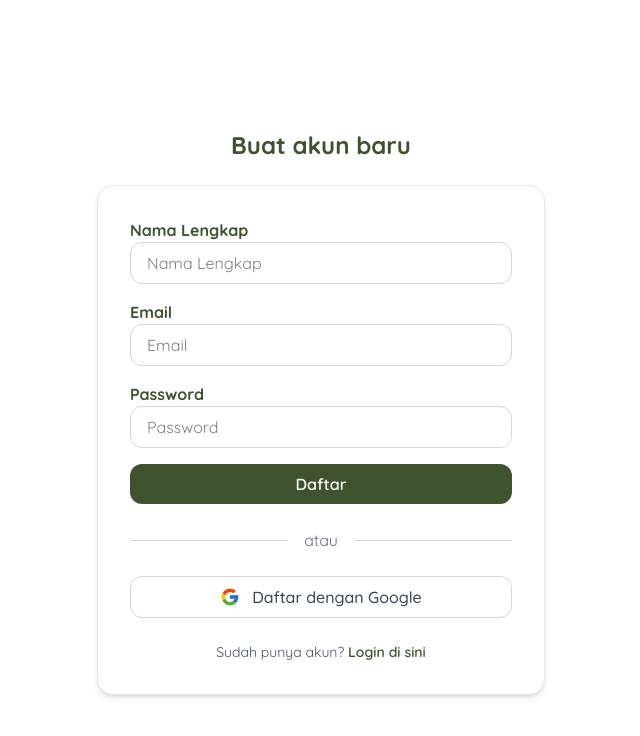
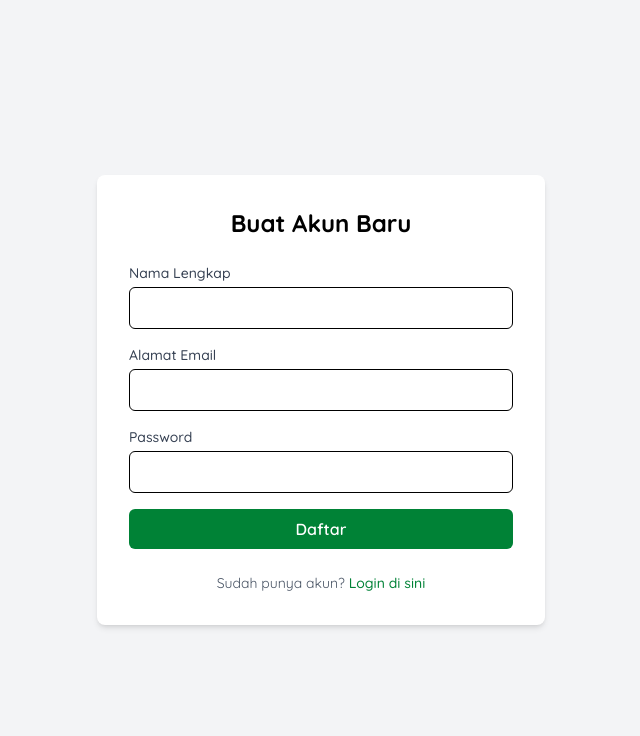
Before and after one commit to MATYUS05/GoLoop, a React (Vite) app in the folder GoLoop/: page /register in a window 1280 px wide. Shown: the top 736 px of the page, without its empty margins (319-959 px from the left). Built offline with nearby package versions, Linux system fonts and the light colour scheme.

Commit message:
Perbaikan Register

```diff
--- a/GoLoop/src/pages/auth/RegisterPage.jsx
+++ b/GoLoop/src/pages/auth/RegisterPage.jsx
@@ -1,168 +1,146 @@
-import React, { useState } from "react";
-import { Link, useNavigate } from "react-router-dom";
-import { FcGoogle } from "react-icons/fc";
+import React, { useState } from 'react';
+import { useNavigate, Link } from 'react-router-dom';
+import { auth, db } from '../../firebase/firebase';
+import { createUserWithEmailAndPassword, updateProfile } from 'firebase/auth';
+import { doc, setDoc, Timestamp } from 'firebase/firestore';
 
-
-import {
-  createUserWithEmailAndPassword,
-  signInWithPopup,
-  GoogleAuthProvider,
-} from "firebase/auth";
-import { doc, setDoc, Timestamp } from "firebase/firestore";
-import { auth, db } from "../../firebase/firebase";
-
-function RegisterPage() {
+function SignUpPage() {
   const navigate = useNavigate();
-  const [name, setName] = useState("");
-  const [email, setEmail] = useState("");
-  const [password, setPassword] = useState("");
-  const [error, setError] = useState("");
+  const [formData, setFormData] = useState({
+    displayName: '',
+    email: '',
+    password: '',
+  });
+  const [error, setError] = useState('');
   const [loading, setLoading] = useState(false);
 
-  const handleEmailRegister = async (e) => {
+  const handleChange = (e) => {
+    setFormData({
+      ...formData,
+      [e.target.name]: e.target.value,
+    });
+  };
+
+  const handleSignUp = async (e) => {
     e.preventDefault();
-    setError("");
-
-    if (!name || !email || !password) {
-      setError("Semua kolom wajib diisi.");
-      return;
+    if (!formData.displayName || !formData.email || !formData.password) {
+      return setError('Semua field wajib diisi.');
+    }
+    if (formData.password.length < 6) {
+      return setError('Password minimal harus 6 karakter.');
     }
 
     setLoading(true);
+    setError('');
 
     try {
+      // Langkah 1: Buat user di Firebase Authentication
       const userCredential = await createUserWithEmailAndPassword(
         auth,
-        email,
-        password
+        formData.email,
+        formData.password
       );
       const user = userCredential.user;
-      const userData = {
+
+      // Langkah 2: Update profil di Firebase Authentication (untuk nama)
+      await updateProfile(user, {
+        displayName: formData.displayName,
+      });
+
+      // Langkah 3: Buat dokumen untuk user di koleksi 'users' Firestore
+      // Ini adalah langkah kunci yang menyelesaikan masalah Anda
+      await setDoc(doc(db, 'users', user.uid), {
         uid: user.uid,
-        name: name,
-        email: user.email,
-        authProvider: "local",
-        createdAt: Timestamp.fromDate(new Date()),
-      };
-      await setDoc(doc(db, "users", user.uid), userData);
-      navigate("/login");
+        displayName: formData.displayName,
+        email: formData.email,
+        location: '', // Nilai awal untuk field tambahan
+        role: 'user', // Peran default untuk pengguna baru
+        createdAt: Timestamp.now(),
+      });
+
+      // Arahkan ke halaman utama setelah berhasil mendaftar
+      navigate('/');
+
     } catch (err) {
-      console.error("Error saat registrasi:", err);
-      setError(err.message);
-    } finally {
-      setLoading(false);
+      console.error("Gagal mendaftar:", err);
+      // Terjemahkan pesan error Firebase agar lebih mudah dimengerti
+      if (err.code === 'auth/email-already-in-use') {
+        setError('Email ini sudah terdaftar. Silakan gunakan email lain.');
+      } else {
+        setError('Gagal mendaftar. Silakan coba lagi.');
       }
-  };
-
-  const handleGoogleSignIn = async () => {
-    setError("");
-    setLoading(true);
-    const provider = new GoogleAuthProvider();
-    try {
-      const result = await signInWithPopup(auth, provider);
-      const user = result.user;
-      const userData = {
-        uid: user.uid,
-        name: user.displayName,
-        email: user.email,
-        authProvider: "google",
-        createdAt: Timestamp.fromDate(new Date()),
-      };
-      await setDoc(doc(db, "users", user.uid), userData);
-      navigate("/login");
-    } catch (err) {
-      console.error("Error saat Google Sign-In:", err);
-      setError(err.message);
     } finally {
       setLoading(false);
     }
   };
 
   return (
-    <div className="flex flex-col items-center justify-center min-h-screen bg-white px-6">
-      <h2
-        className="text-2xl font-bold py-6 text-center"
-        style={{ color: "#3E532D" }}
-      >
-        Buat akun baru
-      </h2>
+    <div className="flex items-center justify-center min-h-screen bg-gray-100">
+      <div className="w-full max-w-md p-8 space-y-6 bg-white rounded-lg shadow-md">
+        <h2 className="text-2xl font-bold text-center">Buat Akun Baru</h2>
 
-      <div className="w-full max-w-md p-8 space-y-6 bg-white rounded-2xl shadow-md border border-gray-200">
-        <form onSubmit={handleEmailRegister} className="space-y-4">
-          <label className="text-md font-bold" style={{ color: "#3E532D" }}>
+        <form onSubmit={handleSignUp} className="space-y-4">
+          <div>
+            <label htmlFor="displayName" className="block text-sm font-medium text-gray-700">
               Nama Lengkap
             </label>
             <input
               type="text"
-            placeholder="Nama Lengkap"
-            value={name}
-            onChange={(e) => setName(e.target.value)}
-            className="w-full px-4 py-2 border border-gray-300 rounded-xl focus:outline-none focus:ring-2 focus:ring-[#3E532D]"
+              name="displayName"
+              id="displayName"
+              onChange={handleChange}
+              className="w-full px-3 py-2 mt-1 border rounded-md"
               required
             />
-
-          <label className="text-md font-bold" style={{ color: "#3E532D" }}>
-            Email
+          </div>
+          <div>
+            <label htmlFor="email" className="block text-sm font-medium text-gray-700">
+              Alamat Email
             </label>
             <input
               type="email"
-            placeholder="Email"
-            value={email}
-            onChange={(e) => setEmail(e.target.value)}
-            className="w-full px-4 py-2 border border-gray-300 rounded-xl focus:outline-none focus:ring-2 focus:ring-[#3E532D]"
+              name="email"
+              id="email"
+              onChange={handleChange}
+              className="w-full px-3 py-2 mt-1 border rounded-md"
               required
             />
-
-          <label className="text-md font-bold" style={{ color: "#3E532D" }}>
+          </div>
+          <div>
+            <label htmlFor="password" className="block text-sm font-medium text-gray-700">
               Password
             </label>
             <input
               type="password"
-            placeholder="Password"
-            value={password}
-            onChange={(e) => setPassword(e.target.value)}
-            className="w-full px-4 py-2 border border-gray-300 rounded-xl focus:outline-none focus:ring-2 focus:ring-[#3E532D]"
+              name="password"
+              id="password"
+              onChange={handleChange}
+              className="w-full px-3 py-2 mt-1 border rounded-md"
               required
             />
+          </div>
 
+          {error && <p className="text-sm text-center text-red-600">{error}</p>}
+
+          <div>
             <button
               type="submit"
               disabled={loading}
-            className="w-full px-4 py-2 font-semibold text-white rounded-xl bg-[#3E532D] hover:bg-[#334726] transition disabled:bg-gray-400"
+              className="w-full px-4 py-2 font-semibold text-white bg-green-700 rounded-md hover:bg-green-800 disabled:bg-green-400"
             >
-            {loading ? "Mendaftar..." : "Daftar"}
+              {loading ? 'Mendaftarkan...' : 'Daftar'}
             </button>
+          </div>
         </form>
-
-        <div className="relative flex items-center justify-center">
-          <div className="flex-grow border-t border-gray-300" />
-          <span className="mx-4 text-gray-500">atau</span>
-          <div className="flex-grow border-t border-gray-300" />
-        </div>
-
-        <button
-          onClick={handleGoogleSignIn}
-          disabled={loading}
-          className="w-full flex items-center justify-center gap-3 px-4 py-2 font-medium text-gray-700 bg-white border border-gray-300 rounded-xl hover:bg-gray-50 transition disabled:bg-gray-100"
-        >
-          <FcGoogle size={20} />
-          Daftar dengan Google
-        </button>
-
-        {error && <p className="text-sm text-center text-red-500">{error}</p>}
-
-        <div className="text-sm text-center text-gray-600">
-          Sudah punya akun?{" "}
-          <Link
-            to="/login"
-            className="font-semibold text-[#3E532D] hover:underline"
-          >
+        <p className="text-sm text-center text-gray-600">
+          Sudah punya akun?{' '}
+          <Link to="/login" className="font-medium text-green-700 hover:underline">
             Login di sini
           </Link>
-        </div>
+        </p>
       </div>
     </div>
   );
 }
 
-export default RegisterPage;
+export default SignUpPage;
```
Lines whose indentation alone changed are shown as unchanged.
